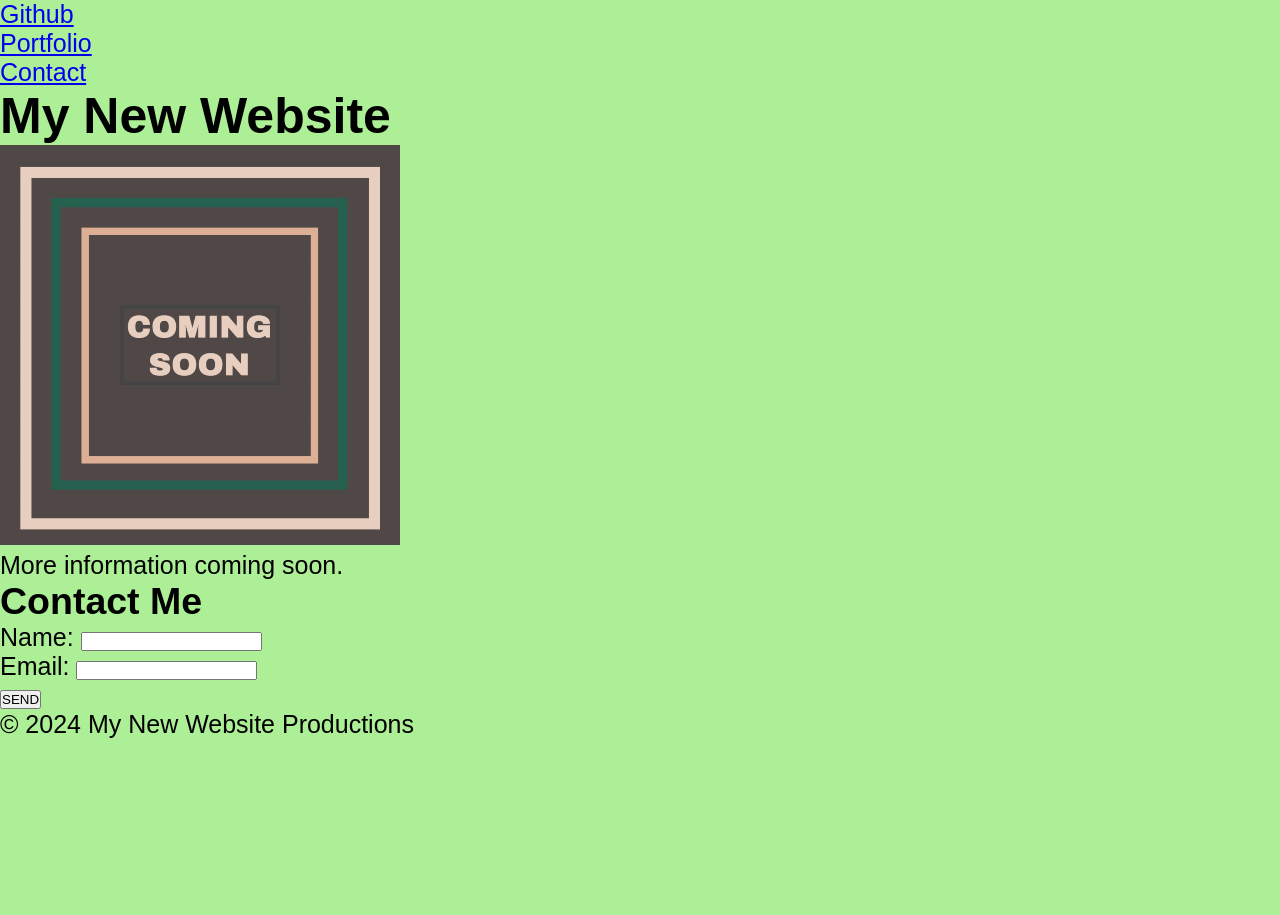
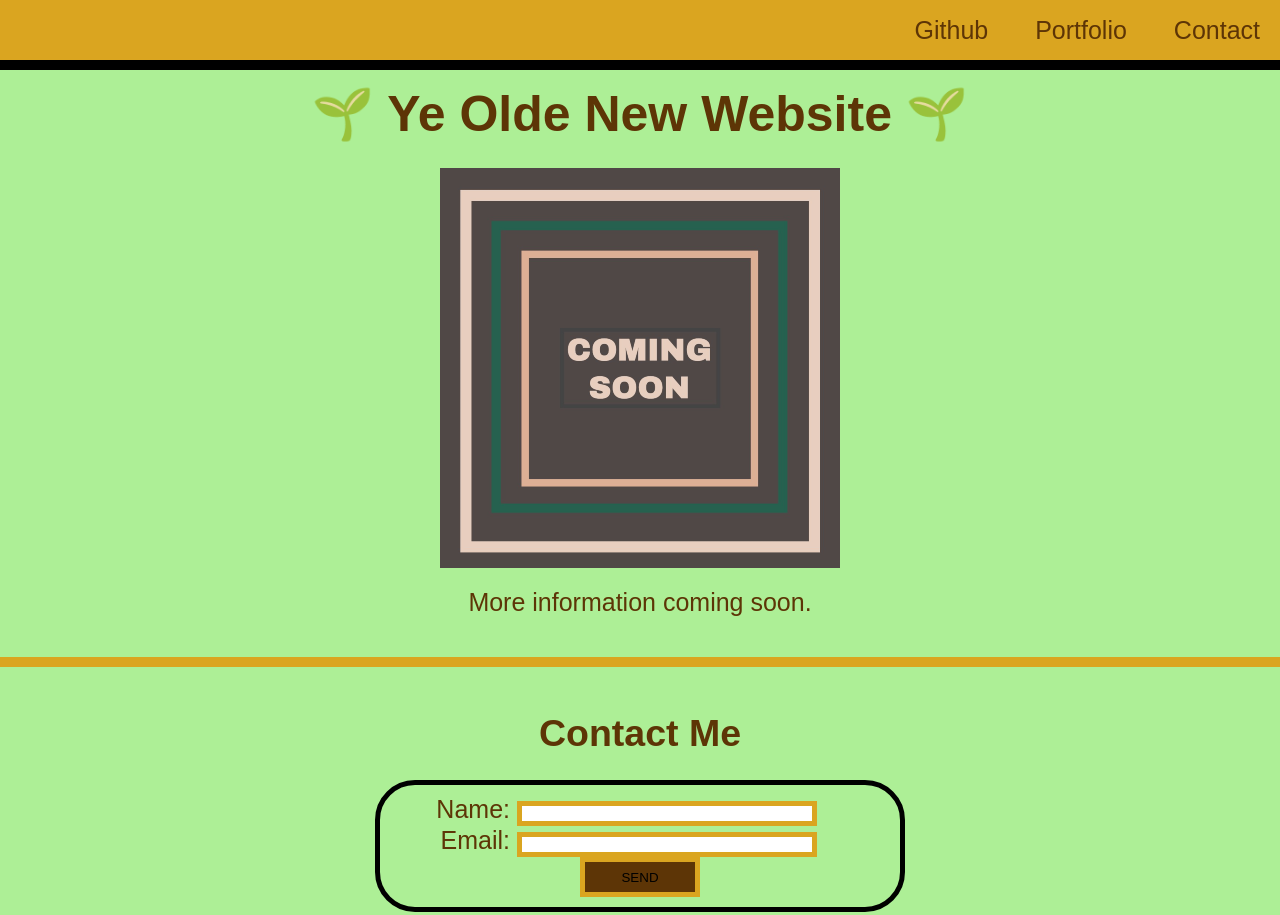
Before and after one commit to ElenaPapanikolas/Landing-Page, a plain HTML site: page index.html in a window 1280 px wide. Shown: the top 915 px of the page. Before the commit the page ends 800 px from the top, so only its background shows below. Drawn offline with Linux system fonts and the light colour scheme.

Commit message:
Finished html and css

```diff
--- a/assets/style.css
+++ b/assets/style.css
@@ -1,14 +1,112 @@
-/* Universal Selector */
+/* These are universal Selector */
 * {
     margin: 0;
     padding: 0;
 }
 
-/* Element Selectors */
+/* These are element Selectors */
 body {
     position: relative;
     font-family: "Luminari", fantasy;
     font-size: 25px;
     background-color: rgba(60, 217, 7, 0.42);
+    color: rgb(93, 53, 6);
+}
+
+h1,
+h2 {
+    margin: 25px;
+}
+
+main {
+    padding: 60px 0;
+}
+
+li {
+    display: inline;
+    padding: 0px 20px;
+    text-decoration: none;
+}
+
+a {
+    text-decoration: none;
+    color: rgb(93, 53, 6);
+}
+
+header,
+footer {
+    height: 60px;
+    width: 100%;
+    line-height: 60px;
+    background-color: goldenrod;
+}
+
+header {
+    position: fixed;
+    border-bottom: 10px solid black;
+}
+
+footer {
+    position: absolute;
+    border-top: 10px solid black;
+    color: rgb(93, 53, 6);
+}
+
+figure {
+    margin-bottom: 40px;
+}
+
+img {
+    display: block;
+    margin: 20px auto;
+}
+
+section {
+    margin-bottom: 0;
+    padding: 20px 10px 40px 10px;
+    border-top: 10px solid goldenrod;
+    border-bottom: 10px solid goldenrod;
+}
+
+form {
+    /* This is centering the form on the page */
+    margin: 0 auto;
+    width: 500px;
+    padding: 10px;
+    border: 5px solid black;
+    border-radius: 40px;
+}
+
+label {
+    display: inline-block;
+    width: 100px;
+}
+
+input,
+textarea {
+    box-sizing: border-box;
+    width: 300px;
+    border: 5px solid goldenrod;
+}
+
+textarea {
+    vertical-align: top;
+    height: 60px;
+}
+
+button {
+    height: 40px;
+    width: 120px;
+    background-color: rgb(93, 53, 6);
     color: black;
+    border: 5px solid goldenrod;
 }
+
+/* These are class selectors */
+.text-center {
+    text-align: center;
+}
+
+.text-right {
+    text-align: right;
+}
--- a/index.html
+++ b/index.html
@@ -19,7 +19,7 @@
     </header>
 
     <main>
-        <h1 class="text-center">My New Website</h1>
+        <h1 class="text-center">&#127793 Ye Olde New Website &#127793</h1>
         <figure>
             <img src="./assets/image-1.png" alt="Graphic with Coming Soon text">
             <figcaption class="text-center">More information coming soon.</figcaption>
@@ -29,11 +29,11 @@
             <form>
                 <ul>
                     <li>
-                        <lable class="text-right" for="name">Name:</lable>
+                        <label class="text-right" for="name">Name:</label>
                         <input type="text" id="name" name="user-name">
                     </li>
                     <li>
-                        <lable class="text-right" for="email">Email:</lable>
+                        <label class="text-right" for="email">Email:</label>
                     <input type="text" id="email" name="user-email">
                     </li>
                 </ul>
```
